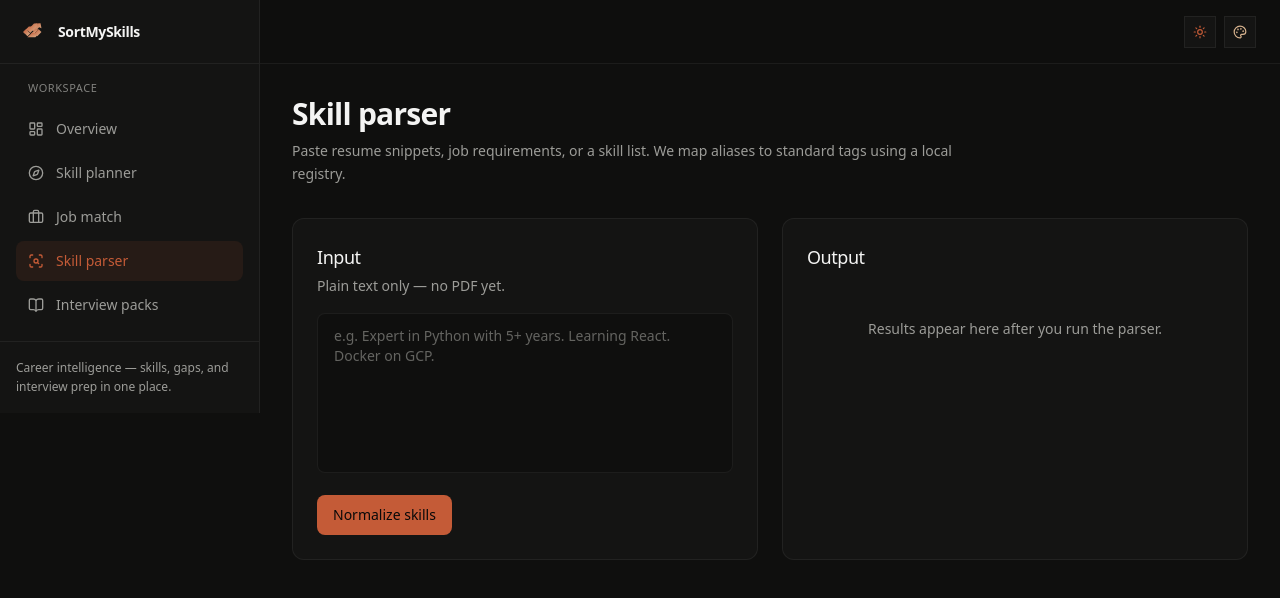
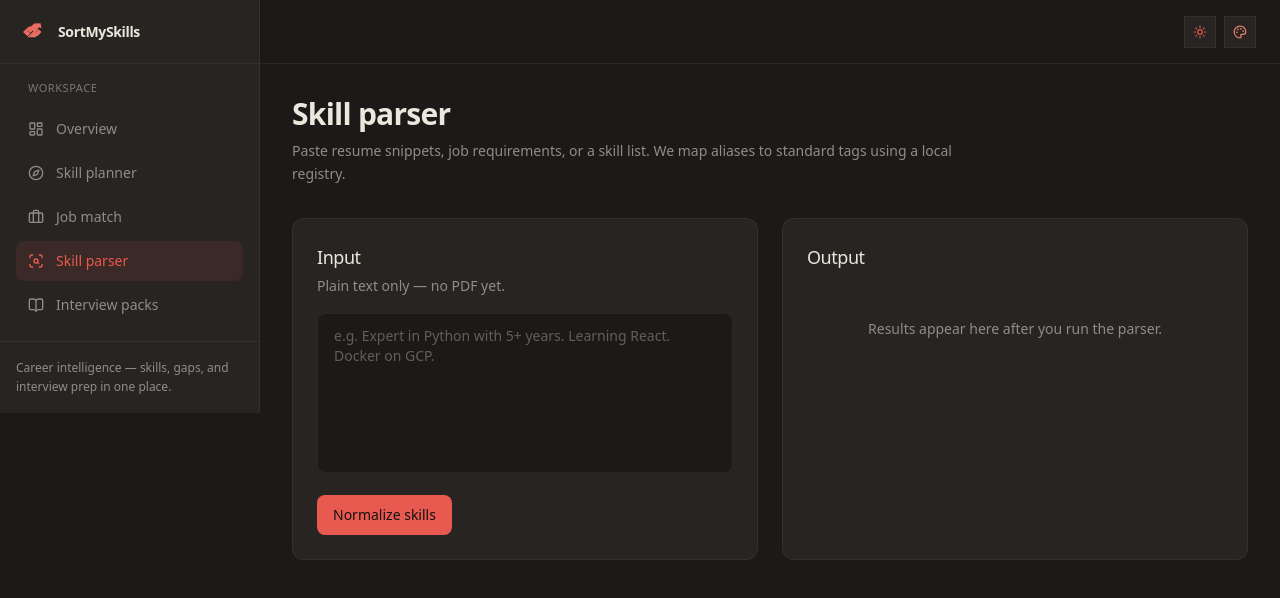
Before and after one commit to YathinTHEBUILDER/SortMySkills, a Next.js app: page /tools/parser in a window 1280 px wide. Shown: the top 598 px of the page. Built offline with nearby package versions, Linux system fonts and the light colour scheme.

Commit message:
design: switch entire site's colour scheme to Minimal Yet Warm palette

```diff
--- a/src/app/globals.css
+++ b/src/app/globals.css
@@ -4,77 +4,77 @@
   --font-sans: var(--font-geist-sans);
   --font-mono: var(--font-geist-mono);
 
-  --color-bg-dark: #090909;
-  --color-bg-warm: #0f0f0e;
-  --color-surface-card: #141413;
-  --color-surface-hover: #1c1c1b;
+  --color-bg-dark: #EAE7DC;
+  --color-bg-warm: #EAE7DC;
+  --color-surface-card: #D8C3A5;
+  --color-surface-hover: #CCB799;
 
-  --color-accent-green: var(--accent-primary, #c45b37);
-  --color-accent-cyan: var(--accent-secondary, #d9b48f);
+  --color-accent-green: var(--accent-primary, #E85A4F);
+  --color-accent-cyan: var(--accent-secondary, #E98074);
 
-  --color-text-primary: #f4f4f3;
-  --color-text-secondary: #9c9c98;
+  --color-text-primary: #2C2B29;
+  --color-text-secondary: #8E8D8A;
 
-  --color-border-muted: rgba(244, 244, 243, 0.06);
-  --color-border-hover: rgba(244, 244, 243, 0.15);
+  --color-border-muted: rgba(142, 141, 138, 0.2);
+  --color-border-hover: rgba(142, 141, 138, 0.35);
 }
 
-/* Default accent pack: terracotta */
+/* Default accent pack: Minimal Yet Warm */
 :root {
-  --accent-primary: #c45b37;
-  --accent-secondary: #d9b48f;
-  --background: #0f0f0e;
-  --foreground: #f4f4f3;
-  --surface-card: #141413;
-  --surface-hover: #1c1c1b;
-  --border-muted: rgba(244, 244, 243, 0.06);
-  --grid-line: rgba(244, 244, 243, 0.015);
-  --dot-grid: rgba(244, 244, 243, 0.04);
-  --scrollbar-track: #0f0f0e;
-  --scrollbar-thumb: rgba(244, 244, 243, 0.15);
+  --accent-primary: #E85A4F;
+  --accent-secondary: #E98074;
+  --background: #EAE7DC;
+  --foreground: #2C2B29;
+  --surface-card: #D8C3A5;
+  --surface-hover: #CCB799;
+  --border-muted: rgba(142, 141, 138, 0.2);
+  --grid-line: rgba(142, 141, 138, 0.06);
+  --dot-grid: rgba(142, 141, 138, 0.1);
+  --scrollbar-track: #D8C3A5;
+  --scrollbar-thumb: rgba(142, 141, 138, 0.35);
 }
 
-/* Dark mode (editorial charcoal) */
+/* Dark mode (Warm Charcoal) */
 html.dark {
-  --background: #0f0f0e;
-  --foreground: #f4f4f3;
-  --surface-card: #141413;
-  --surface-hover: #1c1c1b;
-  --border-muted: rgba(244, 244, 243, 0.06);
-  --grid-line: rgba(244, 244, 243, 0.015);
-  --dot-grid: rgba(244, 244, 243, 0.04);
-  --scrollbar-track: #0f0f0e;
-  --scrollbar-thumb: rgba(244, 244, 243, 0.15);
+  --background: #1C1A19;
+  --foreground: #EAE7DC;
+  --surface-card: #272422;
+  --surface-hover: #332F2D;
+  --border-muted: rgba(216, 195, 165, 0.08);
+  --grid-line: rgba(216, 195, 165, 0.03);
+  --dot-grid: rgba(216, 195, 165, 0.05);
+  --scrollbar-track: #272422;
+  --scrollbar-thumb: rgba(216, 195, 165, 0.2);
 
-  --color-bg-dark: #090909;
-  --color-bg-warm: #0f0f0e;
-  --color-surface-card: #141413;
-  --color-surface-hover: #1c1c1b;
-  --color-text-primary: #f4f4f3;
-  --color-text-secondary: #9c9c98;
-  --color-border-muted: rgba(244, 244, 243, 0.06);
+  --color-bg-dark: #131110;
+  --color-bg-warm: #1C1A19;
+  --color-surface-card: #272422;
+  --color-surface-hover: #332F2D;
+  --color-text-primary: #EAE7DC;
+  --color-text-secondary: #8E8D8A;
+  --color-border-muted: rgba(216, 195, 165, 0.08);
 }
 
-/* Light mode (scientific journal / warm ivory paper) */
+/* Light mode (Minimal Yet Warm Editorial paper) */
 html.light {
-  --background: #fdfdfb;
-  --foreground: #1c1c1b;
-  --surface-card: #f5f5f2;
-  --surface-hover: #ebebe8;
-  --border-muted: rgba(28, 28, 27, 0.08);
-  --grid-line: rgba(28, 28, 27, 0.04);
-  --dot-grid: rgba(28, 28, 27, 0.06);
-  --scrollbar-track: #f5f5f2;
-  --scrollbar-thumb: rgba(28, 28, 27, 0.2);
+  --background: #EAE7DC;
+  --foreground: #2C2B29;
+  --surface-card: #D8C3A5;
+  --surface-hover: #CCB799;
+  --border-muted: rgba(142, 141, 138, 0.2);
+  --grid-line: rgba(142, 141, 138, 0.06);
+  --dot-grid: rgba(142, 141, 138, 0.1);
+  --scrollbar-track: #D8C3A5;
+  --scrollbar-thumb: rgba(142, 141, 138, 0.35);
 
-  --color-bg-dark: #fdfdfb;
-  --color-bg-warm: #f8f8f5;
-  --color-surface-card: #f5f5f2;
-  --color-surface-hover: #ebebe8;
-  --color-text-primary: #1c1c1b;
-  --color-text-secondary: #5c5c58;
-  --color-border-muted: rgba(28, 28, 27, 0.08);
-  --color-border-hover: rgba(28, 28, 27, 0.18);
+  --color-bg-dark: #EAE7DC;
+  --color-bg-warm: #E3DFD2;
+  --color-surface-card: #D8C3A5;
+  --color-surface-hover: #CCB799;
+  --color-text-primary: #2C2B29;
+  --color-text-secondary: #8E8D8A;
+  --color-border-muted: rgba(142, 141, 138, 0.2);
+  --color-border-hover: rgba(142, 141, 138, 0.35);
 }
 
 body {
--- a/src/app/layout.tsx
+++ b/src/app/layout.tsx
@@ -25,7 +25,7 @@ const themeInitScript = `
   try {
     var mode = localStorage.getItem('sortmyskills-theme-mode');
     var pack = localStorage.getItem('sortmyskills-color-pack') || 'terracotta';
-    var packs = { terracotta: ['#c45b37','#d9b48f'], neon: ['#3be87e','#1ad1d7'], amber: ['#d4a017','#b87333'], slate: ['#7eb8c9','#c4cdd5'] };
+    var packs = { terracotta: ['#E85A4F','#E98074'], neon: ['#3be87e','#1ad1d7'], amber: ['#d4a017','#b87333'], slate: ['#7eb8c9','#c4cdd5'] };
     var colors = packs[pack] || packs.terracotta;
     document.documentElement.classList.add(mode === 'light' ? 'light' : 'dark');
     document.documentElement.setAttribute('data-color-pack', pack);
--- a/src/lib/themes.ts
+++ b/src/lib/themes.ts
@@ -12,10 +12,10 @@ export interface ColorPack {
 export const COLOR_PACKS: ColorPack[] = [
   {
     id: "terracotta",
-    name: "Terracotta & Sand",
-    description: "Warm rust and sand-gold — premium editorial default",
-    accentPrimary: "#c45b37",
-    accentSecondary: "#d9b48f",
+    name: "Minimal Yet Warm",
+    description: "Rich warm coral and rose pink — premium editorial default",
+    accentPrimary: "#E85A4F",
+    accentSecondary: "#E98074",
   },
   {
     id: "neon",
```
